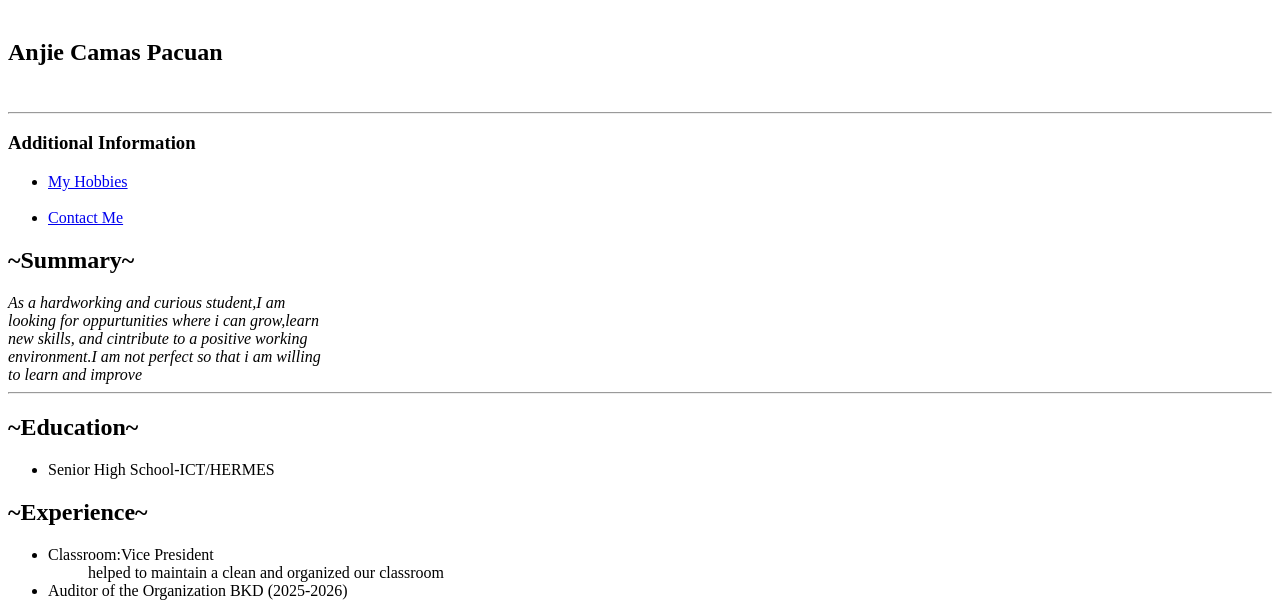
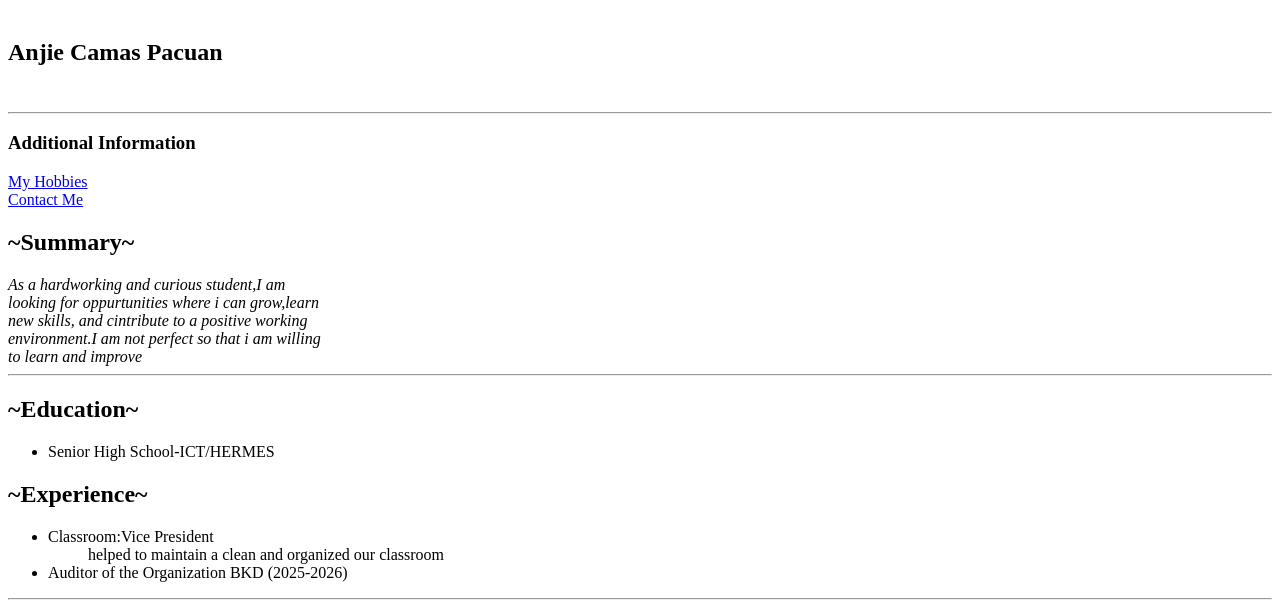
Before and after one commit to anjie12314/Anjie-, a plain HTML site: page index.html in a window 1280 px wide. Shown: the part 79-694 px from the top of the page. Drawn offline with Linux system fonts and the light colour scheme.

Commit message:
Add files via upload

```diff
--- a/index.html
+++ b/index.html
@@ -10,10 +10,8 @@
      <img src="../MultiPages/Images/Screenshot_20250729-135740.jpg" alt="" width="200px"><br>
      <h2>Anjie Camas Pacuan</h2><br><hr>
      <h3>Additional Information</h3>
-     <ul>
-        <li><a href="../Anjie's Resume/hobbies.html">My Hobbies</a></li><br>
-        <li><a href="../Anjie's Resume/contact.html">Contact Me</a></li>
-     </ul>
+        <a href="../Anjie's Resume/hobbies.html">My Hobbies</a><br>
+        <a href="../Anjie's Resume/contact.html">Contact Me</a>
      <h2>~Summary~</h2>
      <em>As a hardworking and curious student,I am<br>
          looking for oppurtunities where i can grow,learn<br>
```
